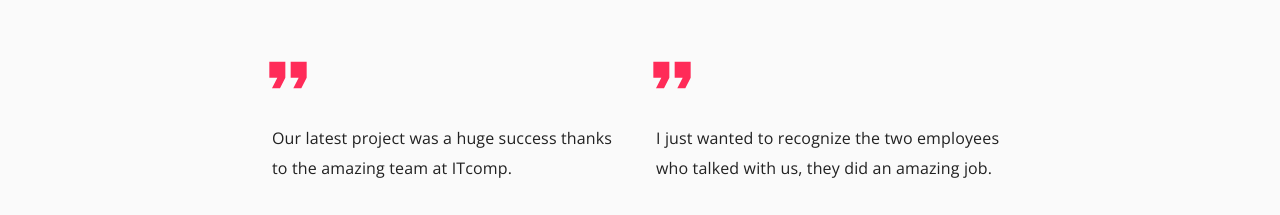
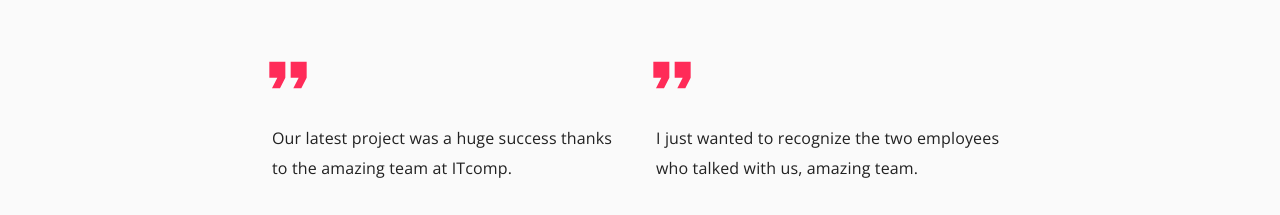
Before and after one commit to maturc/ITcomp, a React (Create React App) app: page / in a window 1280 px wide. Shown: the part 3380-3595 px from the top of the page. Built offline with nearby package versions, Linux system fonts and the light colour scheme.

Commit message:
changed some testimonial text

```diff
--- a/src/components/Testimonials.tsx
+++ b/src/components/Testimonials.tsx
@@ -22,7 +22,7 @@ function Testimonials() {
     ,
     <>
       <TestimonialTemplate paragraph="Our latest project was a huge success thanks to the amazing team at ITcomp." user={ {image: `${marko}`, name: "Marko", company: "NCS"} } />
-      <TestimonialTemplate paragraph="I just wanted to recognize the two employees who talked with us, they did an amazing job." user={ {image: `${nikolina}`, name: "Nikolina", company: "ABC News"} } />
+      <TestimonialTemplate paragraph="I just wanted to recognize the two employees who talked with us, amazing team." user={ {image: `${nikolina}`, name: "Nikolina", company: "ABC News"} } />
     </>
     ,
     <>
```
